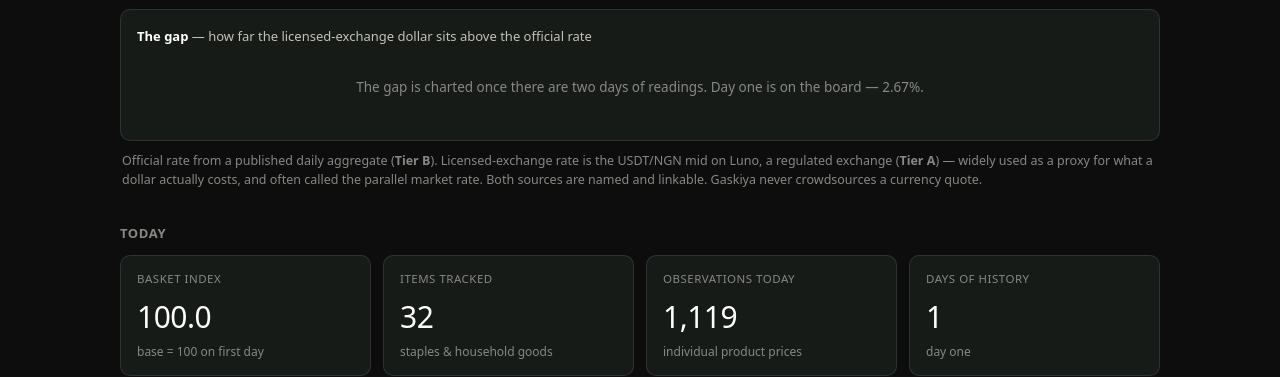
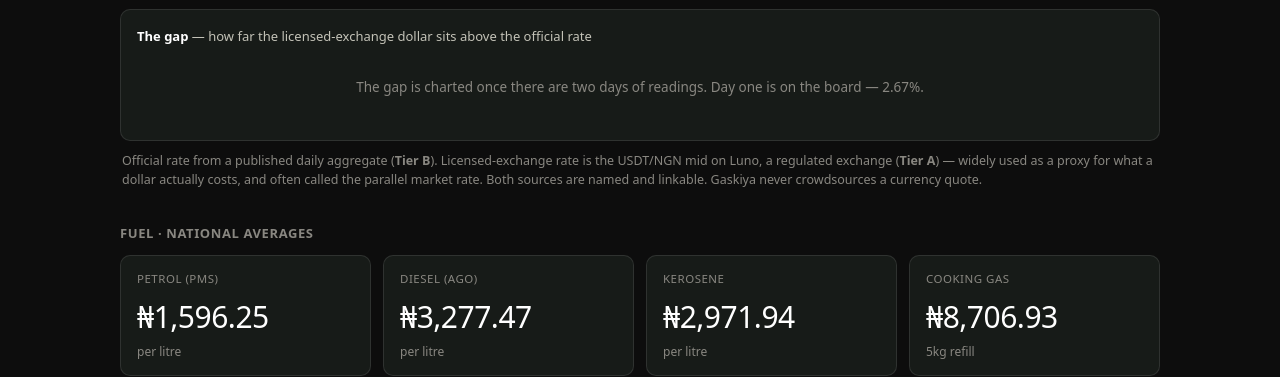
Before and after one commit to richardowoyemi/Gaskiya, a plain HTML site: page docs/index.html in a window 1280 px wide. Shown: the part 432-809 px from the top of the page. Drawn offline with Linux system fonts and the light colour scheme.

Commit message:
Update index.html

```diff
--- a/docs/index.html
+++ b/docs/index.html
@@ -39,6 +39,10 @@
   figcaption{font-size:13px;color:var(--ink-2);margin-bottom:4px}
   figcaption b{color:var(--ink);font-weight:600}
   .note{color:var(--muted);font-size:12.5px;margin:10px 2px 0}
+  .lag{background:var(--surface);border:1px solid var(--hair);border-left:3px solid var(--series-1);
+    border-radius:8px;padding:14px 16px;margin:12px 0 0;font-size:13.5px;color:var(--ink-2)}
+  .lag b{color:var(--ink)}
+  .offgrid{display:grid;grid-template-columns:repeat(auto-fit,minmax(200px,1fr));gap:12px}
   .empty{color:var(--muted);font-size:13.5px;padding:26px 4px;text-align:center}
   svg{display:block;width:100%;height:auto;overflow:visible}
   .tt{position:fixed;pointer-events:none;background:var(--surface-2);border:1px solid var(--hair);
@@ -85,6 +89,10 @@
 </figure>
 <p class="note" id="fxnote"></p>
 
+<h2>Fuel · national averages</h2>
+<div class="kpis" id="fuelkpis"></div>
+<p class="note" id="fuelnote"></p>
+
 <h2>Today</h2>
 <div class="kpis" id="kpis"></div>
 
@@ -97,9 +105,15 @@
 <h2>Items</h2>
 <div id="tableWrap"></div>
 
+<h2>Against the official numbers</h2>
+<div id="official"></div>
+
 <footer>
   <p><b>Method.</b> Each item's daily figure is the <b>median unit price</b> of every matched product that day —
      not an average, so one mispriced listing can't move the line. <code>n</code> is how many products backed it.</p>
+  <p><b>Official figures</b> on this page are reproduced from the National Bureau of Statistics
+     (<a href="https://nigerianstat.gov.ng/">nigerianstat.gov.ng</a>) and credited to them. Gaskiya
+     does not restate, adjust or reinterpret them.</p>
   <p><b>Tiers.</b> <b>Tier A</b> is scraped live from a named public source, with the URL as the receipt —
      every basket item, and the licensed-exchange dollar. <b>Tier B</b> is a published institutional figure,
      cited with its source — the official exchange rate. <b>Tier C</b> (human market reports) is not on this
@@ -173,6 +187,7 @@ function render() {
   ].join('');
 
   renderFx(DATA.fx || []);
+  renderOfficial(DATA.official || [], days);
   drawChart(index);
   drawTable(items, today, prev);
 }
@@ -277,6 +292,67 @@ function renderFx(fx) {
     'linkable. Gaskiya never crowdsources a currency quote.';
 }
 
+
+const OFF = k => (DATA.official || []).filter(o => o.key === k)[0];
+const latest = o => (o && o.points.length) ? o.points[o.points.length - 1].v : null;
+
+function renderOfficial(official, days) {
+  // ── fuel: four national averages, immediately useful, published by NBS ──
+  const fuels = [
+    ['nbs_fuel_pms', 'Petrol (PMS)', 'per litre'],
+    ['nbs_fuel_ago', 'Diesel (AGO)', 'per litre'],
+    ['nbs_fuel_nhk', 'Kerosene', 'per litre'],
+    ['nbs_fuel_lpg5kg', 'Cooking gas', '5kg refill'],
+  ];
+  const haveFuel = fuels.some(f => latest(OFF(f[0])) != null);
+  el('fuelkpis').innerHTML = haveFuel
+    ? fuels.map(([k, name, unit]) => {
+        const o = OFF(k), v = latest(o);
+        const prev = o && o.points.length > 1 ? o.points[o.points.length - 2].v : null;
+        return tile(name, v == null ? '—' : '₦' + v.toLocaleString('en-NG', {maximumFractionDigits: 2}),
+                    prev != null ? deltaHTML(v, prev) + ' · ' + unit : unit);
+      }).join('')
+    : '<div class="tile"><div class="k">Fuel</div><div class="v">—</div><div class="s">no reading yet</div></div>';
+  el('fuelnote').innerHTML = haveFuel
+    ? 'National average retail prices published by the <b>National Bureau of Statistics</b> (<b>Tier B</b>). ' +
+      'These are country-wide averages, not Lagos prices, and they move slower than the pump does.'
+    : '';
+
+  // ── the yardstick: official inflation, and how old it is ──
+  const inf = [
+    ['nbs_inflation_headline', 'All-items inflation'],
+    ['nbs_inflation_food', 'Food inflation'],
+    ['nbs_inflation_core', 'Core inflation'],
+  ];
+  const any = inf.some(i => latest(OFF(i[0])) != null);
+  if (!any) { el('official').innerHTML = '<div class="empty">No official figures yet.</div>'; return; }
+
+  const ref = (() => {
+    const lab = (OFF('nbs_inflation_headline') || {}).label || '';
+    const m = lab.match(/reference period\s+(.+)$/i);
+    return m ? m[1].trim() : null;
+  })();
+
+  el('official').innerHTML =
+    '<div class="offgrid">' +
+    inf.map(([k, name]) => {
+      const v = latest(OFF(k));
+      return tile(name, v == null ? '—' : v.toFixed(2) + '%',
+                  ref ? 'year-on-year · ' + ref : 'year-on-year');
+    }).join('') +
+    '</div>' +
+    '<div class="lag">' +
+      (ref
+        ? 'Nigeria\'s official inflation figure is for <b>' + esc(ref) + '</b>. Today is <b>' +
+          esc(days[days.length - 1]) + '</b>. Official statistics are careful, national and thorough — ' +
+          'and by the time they are published, the prices they describe are weeks old. ' +
+          'Gaskiya does not replace them. It fills the gap between them: ' +
+          '<b>' + days.length + (days.length === 1 ? ' day' : ' days') + '</b> of daily readings so far, ' +
+          'collected the morning they were published, each with a link back to where it came from.'
+        : 'Official figures are published with a lag. Gaskiya fills the gap between them with daily readings.') +
+    '</div>';
+}
+
 function drawTable(items, today, prev) {
   const rows = items.map(it => {
     const t = it.points.find(p => p.d === today);
```
